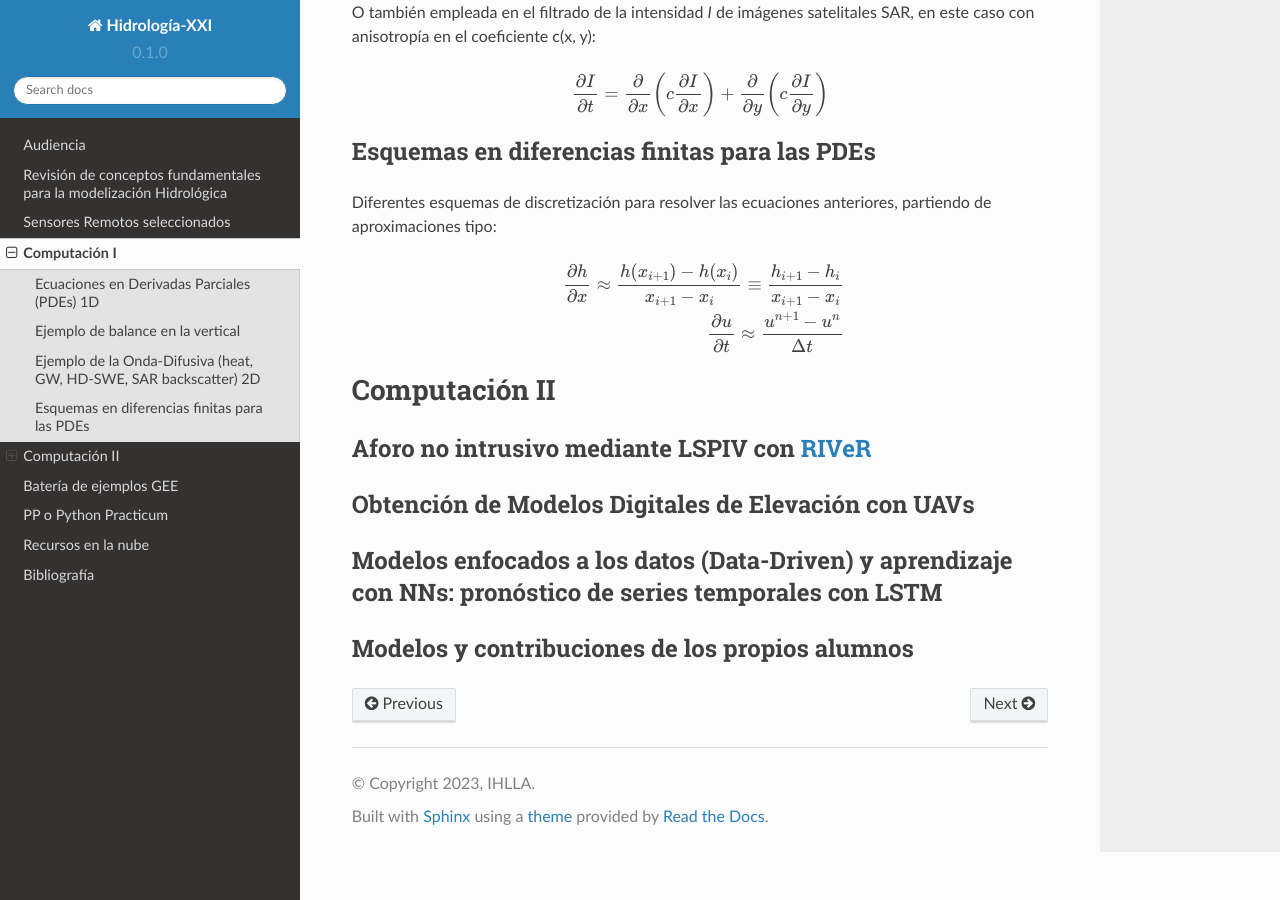
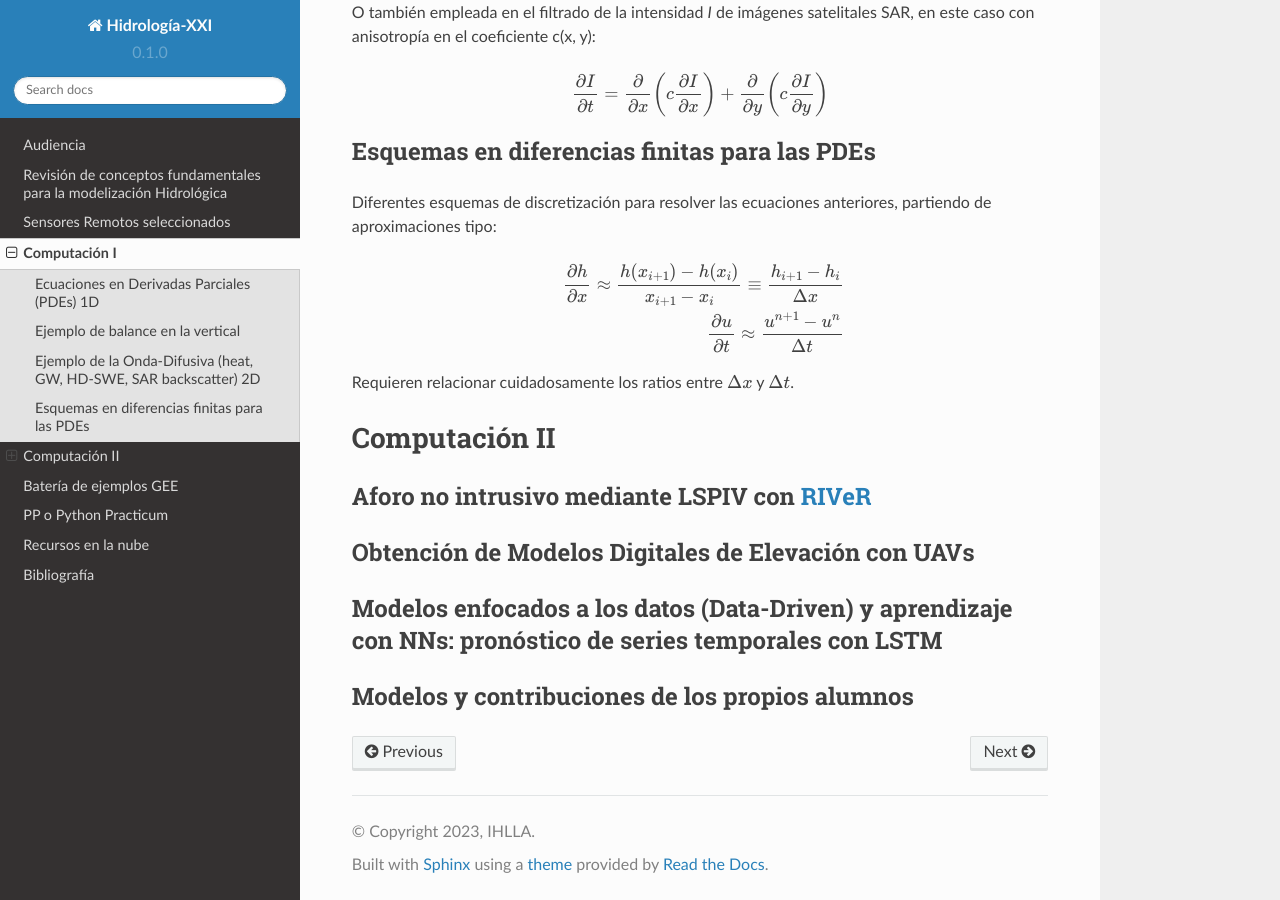
Before and after one commit to ivillamadrid/HidrologiaXXI, a Sphinx documentation site: the page built from docs/source/computacion.rst, in a window 1280 px wide and 900 px high, scrolled down 1344 px. Built offline with Sphinx 7.4.7 and the Read the Docs theme 2.0.0, drawn with Linux system fonts in a browser that asks for light colours.

Commit message:
Update computacion.rst

```diff
--- a/docs/source/computacion.rst
+++ b/docs/source/computacion.rst
@@ -73,9 +73,11 @@ Diferentes esquemas de discretización para resolver las ecuaciones anteriores,
 
 .. math::
 
-  \frac{\partial h}{\partial x} \approx \frac{h(x_{i+1})-h(x_i)}{x_{i+1} - x_i} \equiv \frac{h_{i+1}-h_i}{x_{i+1} - x_i}
+  \frac{\partial h}{\partial x} \approx \frac{h(x_{i+1})-h(x_i)}{x_{i+1} - x_i} \equiv \frac{h_{i+1}-h_i}{\Delta x}
 
   \frac{\partial u}{\partial t} \approx \frac{u^{n+1}-u^n}{\Delta t}
+
+Requieren relacionar cuidadosamente los ratios entre :math:`\Delta x` y :math:`\Delta t`.
 
 
 
```
